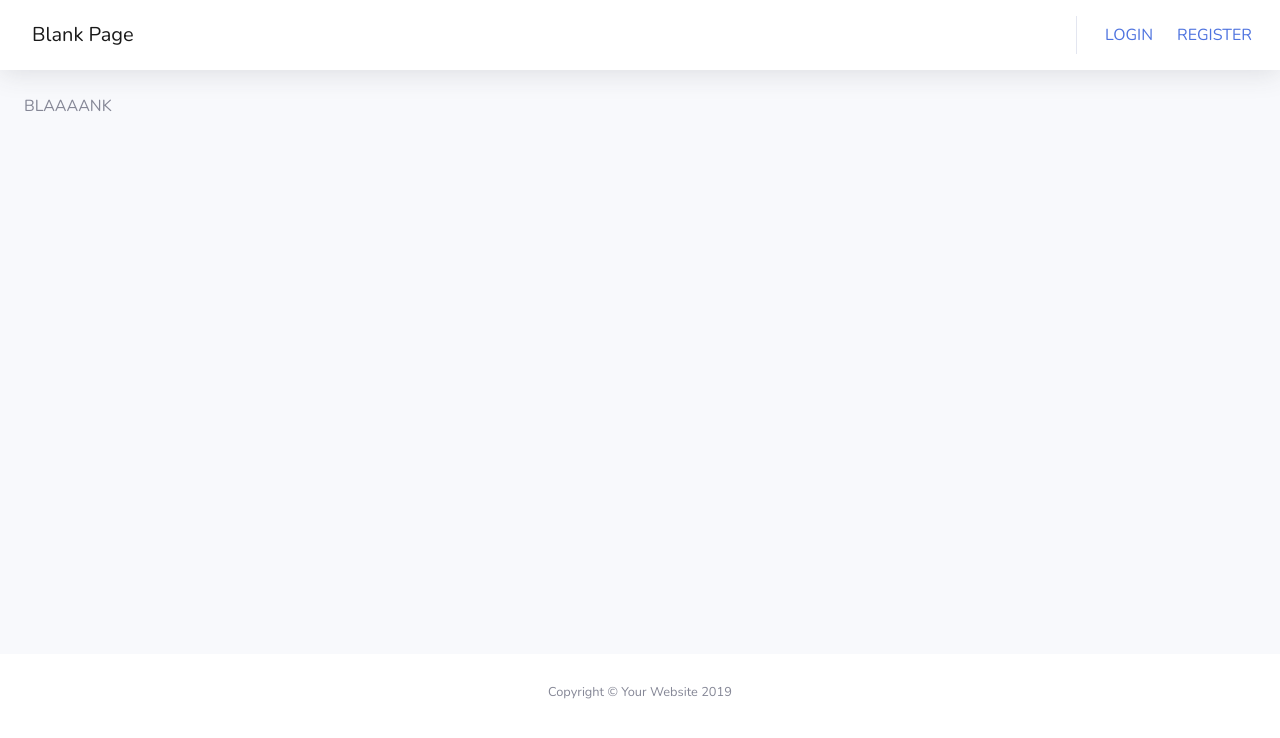
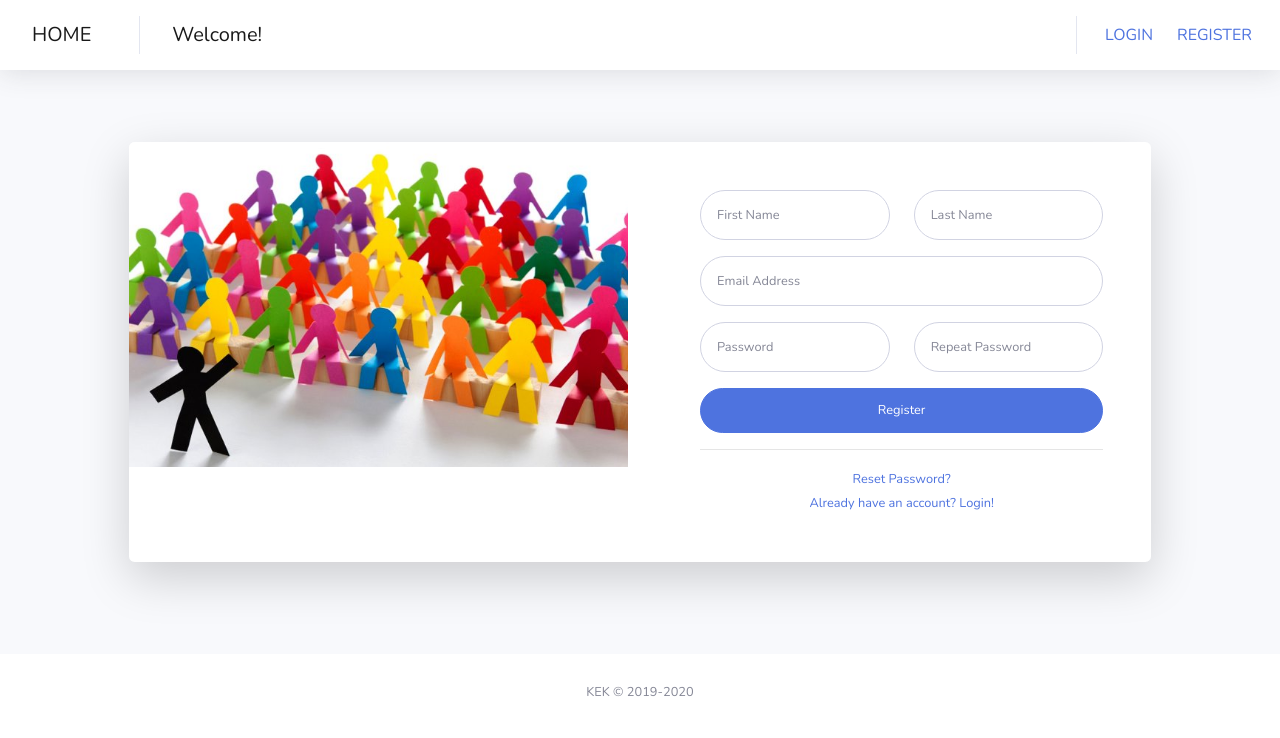
Before and after one commit to EventsExpertsMIEM/VKR, a Flask app: page /register in a window 1280 px wide. Shown: the top 738 px of the page. Run offline with Flask 2, Linux system fonts and the light colour scheme; parts of the project's set-up code (start-up, migrations or seed data) failed here and were passed over; some libraries are stand-ins or nearby versions.

Commit message:
register page

```diff
--- /dev/null
+++ b/app/static/js_custom/register.js
@@ -0,0 +1,28 @@
+$(function() {
+    $("#f_register").submit(function(e) {
+        e.preventDefault();
+        $.ajax({
+            url: "/api/register",
+            type: "POST",
+            data: JSON.stringify({"email": $(".register_user_mail").val(),
+                                  "name": $(".register_user_name").val(),
+                                  "surname": $(".register_user_surname").val(),
+                                  "password": $(".register_user_password").val()
+                                }),
+            contentType: "application/json",
+            dataType: "json",
+            success: function(data){
+                $('#message').html(data["description"]);
+                setTimeout(
+                    function() {
+                    window.location = '/';
+                    }, 2000
+                )
+            },
+            error: function(data){
+                $('#message').html(data.responseJSON['error']);
+            }
+        });
+        $("#f_register").trigger('reset');
+    });
+});
--- a/app/templates/_blank.html
+++ b/app/templates/_blank.html
@@ -8,6 +8,7 @@
   <meta name="viewport" content="width=device-width, initial-scale=1, shrink-to-fit=no">
   <meta name="description" content="">
   <meta name="author" content="">
+  <link rel="shortcut icon" href="/static/img/favicon_circle.png">
 
   {% block title%}
     <title>Events - Blank</title>
@@ -37,8 +38,18 @@
         <nav class="navbar navbar-expand navbar-light bg-white topbar mb-4 static-top shadow">
 
           <nav class="navbar navbar-light">
+            <a class="navbar-brand" href="/">HOME</a>
+          </nav>
+
+          {% block page%}
+
+          <div class="topbar-divider d-none d-sm-block"></div>
+
+          <nav class="navbar navbar-light">
             <span class="navbar-brand mb-0 h3">Blank Page</span>
           </nav>
+
+          {% endblock %}
 
           <!-- Topbar Navbar -->
           <ul class="navbar-nav ml-auto">
@@ -94,7 +105,7 @@
       <footer class="sticky-footer bg-white">
         <div class="container my-auto">
           <div class="copyright text-center my-auto">
-            <span>Copyright &copy; Your Website 2019</span>
+            <span>KEK &copy; 2019-2020</span>
           </div>
         </div>
       </footer>
--- /dev/null
+++ b/app/templates/_register.html
@@ -0,0 +1,79 @@
+{% extends "_blank.html" %}
+
+{% block title %}
+<title>Events - логин</title>
+{% endblock %}
+
+{% block page%}
+
+          <div class="topbar-divider d-none d-sm-block"></div>
+
+          <nav class="navbar navbar-light">
+            <span class="navbar-brand mb-0 h3">Welcome!</span>
+          </nav>
+
+          {% endblock %}
+
+{% block content %}
+<div class="row justify-content-center">
+
+      <div class="col-xl-10 col-lg-12 col-md-9">
+
+        <div class="card o-hidden border-0 shadow-lg my-5">
+          <div class="card-body p-0">
+            <!-- Nested Row within Card Body -->
+            <div class="row">
+              <div class="col-lg-6 d-none d-lg-block">
+                <img src="/static/img/events.jpg" class="img-fluid mx-auto">
+              </div>
+              <div class="col-lg-6">
+                <div class="p-5">
+                    {% from "_formhelpers.html" import render_field %}
+                  <form class="user" id="f_register" oninput='password_repeat.setCustomValidity(password_repeat.value != password.value ? "Passwords do not match." : "")'>
+                    <fieldset>
+                                    {{form.hidden_tag()}}
+                    <div class="form-group row">
+                  <div class="col-sm-6 mb-3 mb-sm-0">
+                    <input type="text" class="form-control form-control-user register_user_name" placeholder="First Name">
+                  </div>
+                  <div class="col-sm-6">
+                    <input type="text" class="form-control form-control-user register_user_surname" placeholder="Last Name">
+                  </div>
+                </div>
+                <div class="form-group">
+                  <input type="email" class="form-control form-control-user register_user_mail" placeholder="Email Address">
+                </div>
+                <div class="form-group row">
+                  <div class="col-sm-6 mb-3 mb-sm-0">
+                    <input type="password" class="form-control form-control-user register_user_password" id="password" placeholder="Password">
+                  </div>
+                  <div class="col-sm-6">
+                    <input type="password" class="form-control form-control-user"  id="password_repeat" placeholder="Repeat Password">
+                  </div>
+                </div>
+                    <p id="message"></p>
+                    <button type="submit" class="btn btn-primary btn-user btn-block" style="border-radius: 10rem;">Register</button>
+                    </fieldset>
+                  </form>
+                  <hr>
+                  <div class="text-center">
+                    <a class="small" href="/reset_password">Reset Password?</a>
+                  </div>
+                  <div class="text-center">
+                <a class="small" href="/login">Already have an account? Login!</a>
+              </div>
+                </div>
+              </div>
+            </div>
+          </div>
+        </div>
+
+      </div>
+
+    </div>
+
+{% endblock %}
+
+{% block extra_js %}
+<script src="/static/js_custom/register.js"></script>
+{% endblock %}
--- a/app/web/accounts.py
+++ b/app/web/accounts.py
@@ -32,4 +32,4 @@ def register():
     if current_user.is_authenticated:
         return redirect(url_for('events_web.home'))
     form = forms.RegisterForm(request.form)
-    return render_template('_blank.html', form=form)
+    return render_template('_register.html', form=form)
--- a/app/web/events.py
+++ b/app/web/events.py
@@ -15,6 +15,6 @@ bp = Blueprint('events_web', __name__)
 @bp.route('/')
 def home():
     return render_template(
-        '_blank.html',
+        '_events.html',
         current_user=current_user,
     )
```
Also changed, not shown: app/templates/_events.html (added, +15 -0 lines), app/templates/_login.html (+18 -1 lines), app/static/img/events.jpg (added), app/static/img/favicon_circle.png (added), app/static/img/undraw_posting_photo.svg (deleted).
